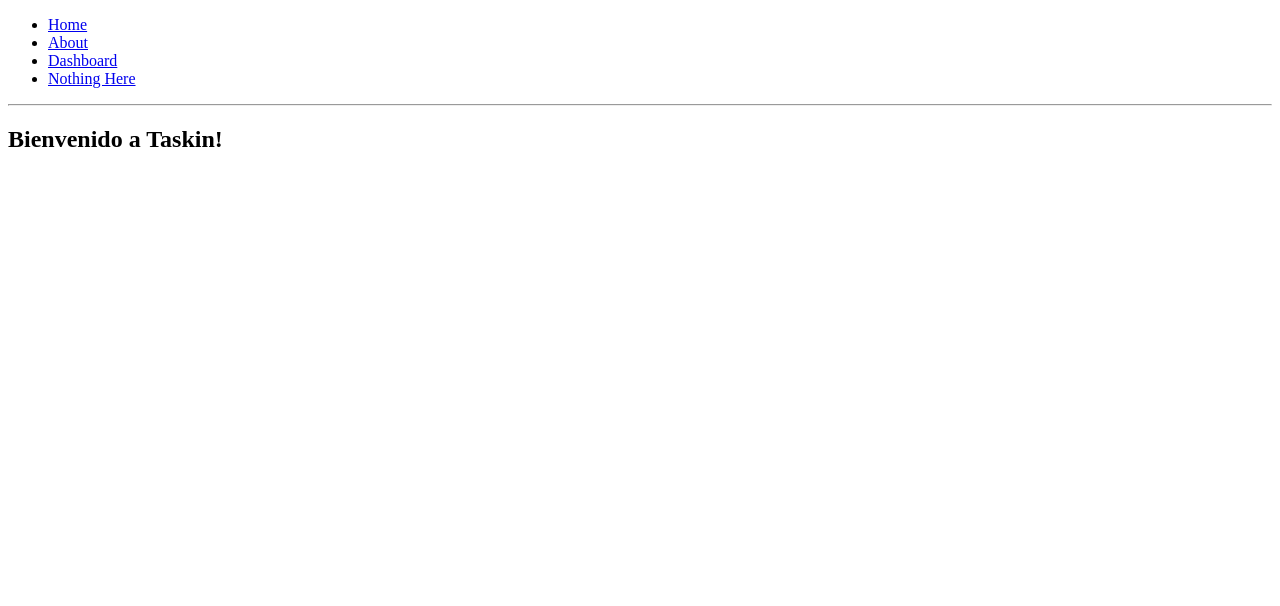
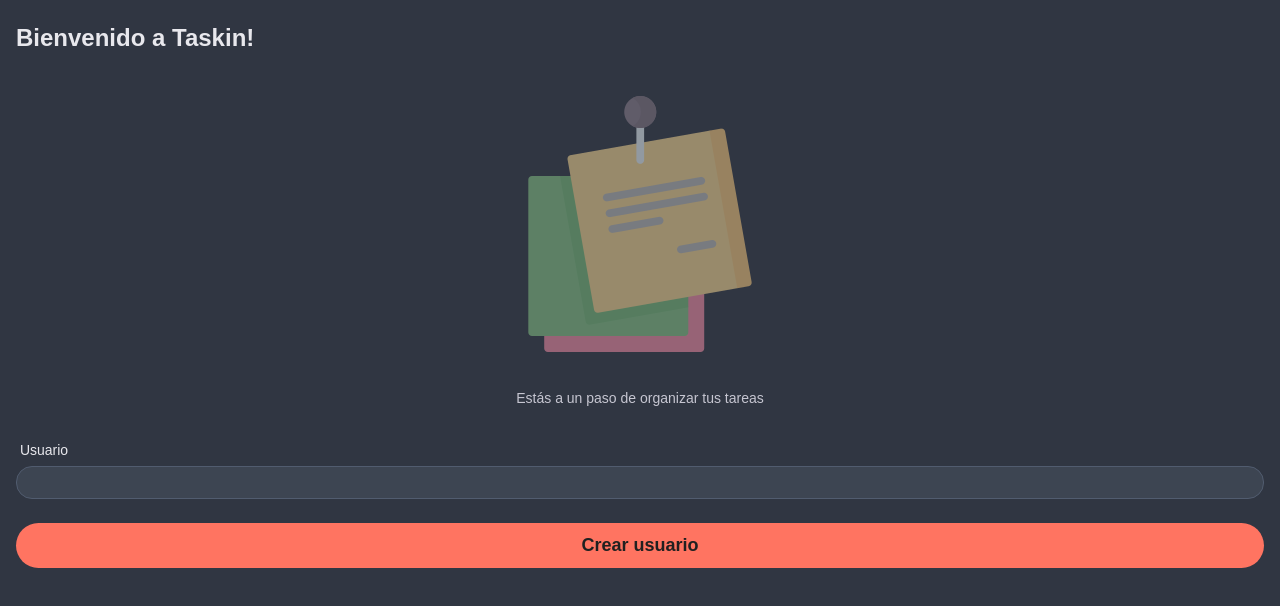
Before and after one commit to vijote/taskin, a React (Vite) app: page / in a window 1280 px wide. Shown: the top 606 px of the page. Built offline with nearby package versions, Linux system fonts and the light colour scheme.

Commit message:
add home page

```diff
--- a/src/App.tsx
+++ b/src/App.tsx
@@ -1,6 +1,6 @@
 import { Routes, Route, Link } from "react-router-dom";
-import Home from "./components/Home";
-import Layout from "./components/Layout";
+import Home from "./pages/Home";
+import Layout from "./pages/Layout";
 
 export default function App() {
   return (
--- /dev/null
+++ b/src/components/Button.css
@@ -0,0 +1,12 @@
+.button {
+    background-color: var(--dark-primary);
+    width: 100%;
+    border: none;
+    box-shadow: none;
+    font-size: 1.125rem;
+    font-weight: bold;
+    padding: 0.75rem 1rem;
+    min-width: 14rem;
+    border-radius: 2rem;
+    color: var(--dark-cta-text);
+}
--- /dev/null
+++ b/src/components/Button.tsx
@@ -0,0 +1,11 @@
+import './Button.css'
+
+interface ButtonProps {
+    type: "button" | "submit" | "reset" | undefined;
+}
+
+function Button(props: ButtonProps) {
+    return <button className='button' type={props.type}>Crear usuario</button>
+}
+
+export default Button;
--- a/src/components/Home.tsx
+++ /dev/null
@@ -1,9 +0,0 @@
-function Home() {
-    return (
-        <div>
-            <h2>Bienvenido a Taskin!</h2>
-        </div>
-    );
-}
-
-export default Home;
--- /dev/null
+++ b/src/components/Input.css
@@ -0,0 +1,26 @@
+.input {
+    padding: 0.5rem 1rem;
+    border-radius: 1rem;
+    border: 1px solid #515C6F;
+    background-color: #3D4552;
+    color: #E8E8ED;
+    min-width: 14rem;
+    margin-bottom: 1.5rem;
+}
+
+.input-container {
+    display: flex;
+    flex-direction: column;
+    justify-content: flex-start;
+}
+
+.label {
+    align-self: flex-start;
+    font-size: 0.874rem;
+    margin-left: 0.25rem;
+    margin-bottom: 0.5rem;
+}
+
+.input:focus-visible {
+    outline: var(--dark-primary, orange) solid 1px;
+}
--- /dev/null
+++ b/src/components/Input.tsx
@@ -0,0 +1,19 @@
+import { HTMLInputTypeAttribute } from 'react'
+import './Input.css'
+
+interface InputProps {
+    name: string
+    type: HTMLInputTypeAttribute
+    label: string
+}
+
+function Input(props: InputProps) {
+    return (
+        <div className='input-container'>
+            <label className='label' htmlFor={props.name}>{props.label}</label>
+            <input className='input' type={props.type} name={props.name} id={props.name} autoComplete='inline' />
+        </div>
+    )
+}
+
+export default Input;
--- /dev/null
+++ b/src/pages/Home.css
@@ -0,0 +1,24 @@
+.welcome-image {
+    opacity: 50%;
+    width: 16rem;
+    align-self: center;
+    margin: 1.5rem;
+}
+
+.container {
+    padding: 1.5rem 1rem;
+    display: flex;
+    flex-direction: column;
+}
+
+.title {
+    margin-top: 0;
+    align-self: flex-start;
+}
+
+.welcome-label {
+    color: #C6C6D1;
+    align-self: center;
+    font-size: 0.875rem;
+    margin-bottom: 2.25rem;
+}
--- /dev/null
+++ b/src/pages/Home.tsx
@@ -0,0 +1,34 @@
+import { FormEvent } from 'react'
+
+// Assets
+import taskIcon from '../assets/notes.png';
+
+// Components
+import Input from '../components/Input';
+import Button from '../components/Button';
+
+// Styles
+import './Home.css'
+
+function Home() {
+    function handleSubmit(evt: FormEvent<HTMLFormElement>) {
+        evt.preventDefault();
+        console.log("submitted!");
+    }
+
+    return (
+        <div className='container'>
+            <h2 className='title'>Bienvenido a Taskin!</h2>
+
+            <img src={taskIcon} alt="Taskin welcome image" className='welcome-image' />
+            <p className='welcome-label'>Estás a un paso de organizar tus tareas</p>
+
+            <form onSubmit={handleSubmit}>
+                <Input label='Usuario' name='username' type='text'/>
+                <Button type='submit'/>
+            </form>
+        </div>
+    );
+}
+
+export default Home;
--- /dev/null
+++ b/src/pages/Layout.css
@@ -0,0 +1,22 @@
+:root {
+    --dark-background: #303642;
+    --dark-text: #E8E8ED;
+    --dark-primary: #FF7461;
+    --dark-cta-text: #202020;
+}
+
+* {
+    box-sizing: border-box;
+}
+
+html {
+    height: 100%;
+}
+
+body {
+    margin: 0;
+    height: 100%;
+    background-color: var(--dark-background, grey);
+    color: var(--dark-text, #fefefe);
+    font-family: sans-serif;
+}
--- a/src/components/Layout.tsx
+++ b/src/pages/Layout.tsx
@@ -1,9 +1,10 @@
 import { Link, Outlet } from "react-router-dom";
+import './Layout.css'
 
 function Layout() {
     return (
         <main>
-            <nav>
+            {/* <nav>
                 <ul>
                     <li>
                         <Link to="/">Home</Link>
@@ -20,7 +21,7 @@ function Layout() {
                 </ul>
             </nav>
 
-            <hr />
+            <hr /> */}
 
             <Outlet />
         </main>
```
